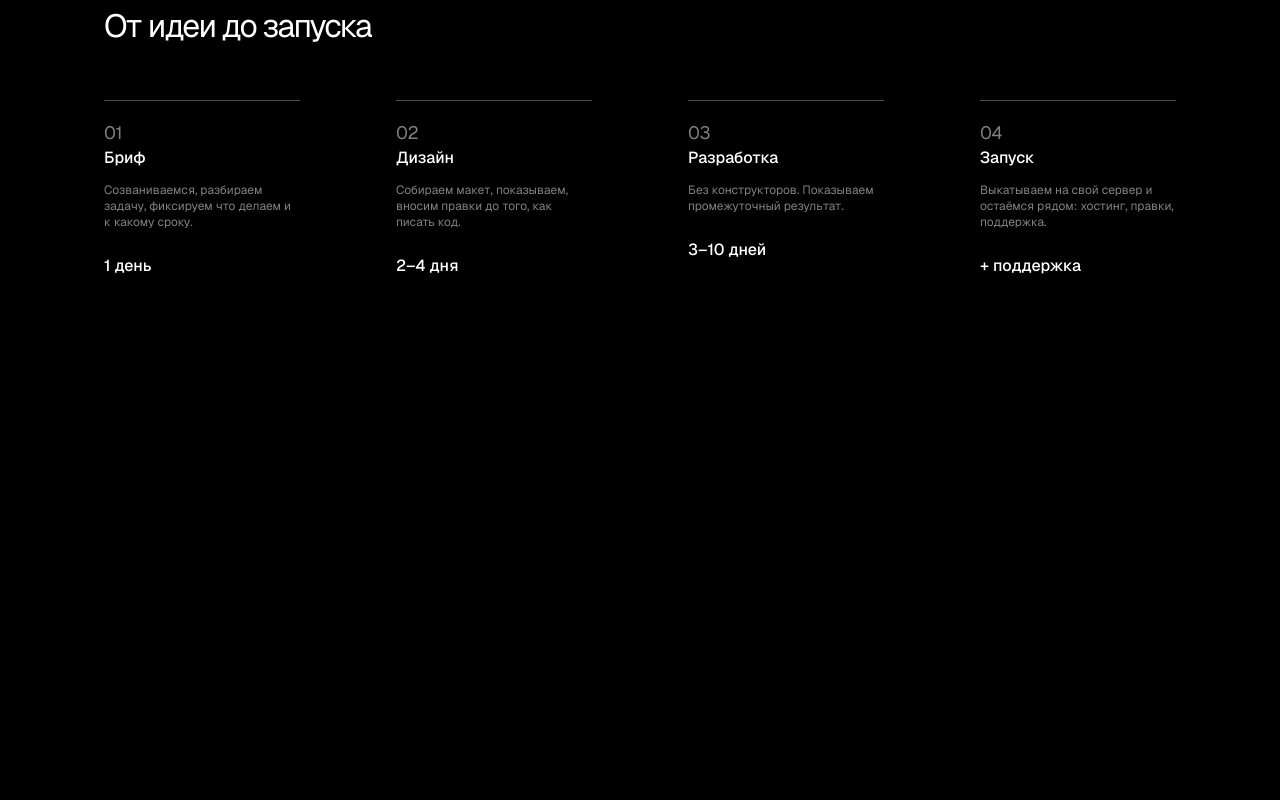
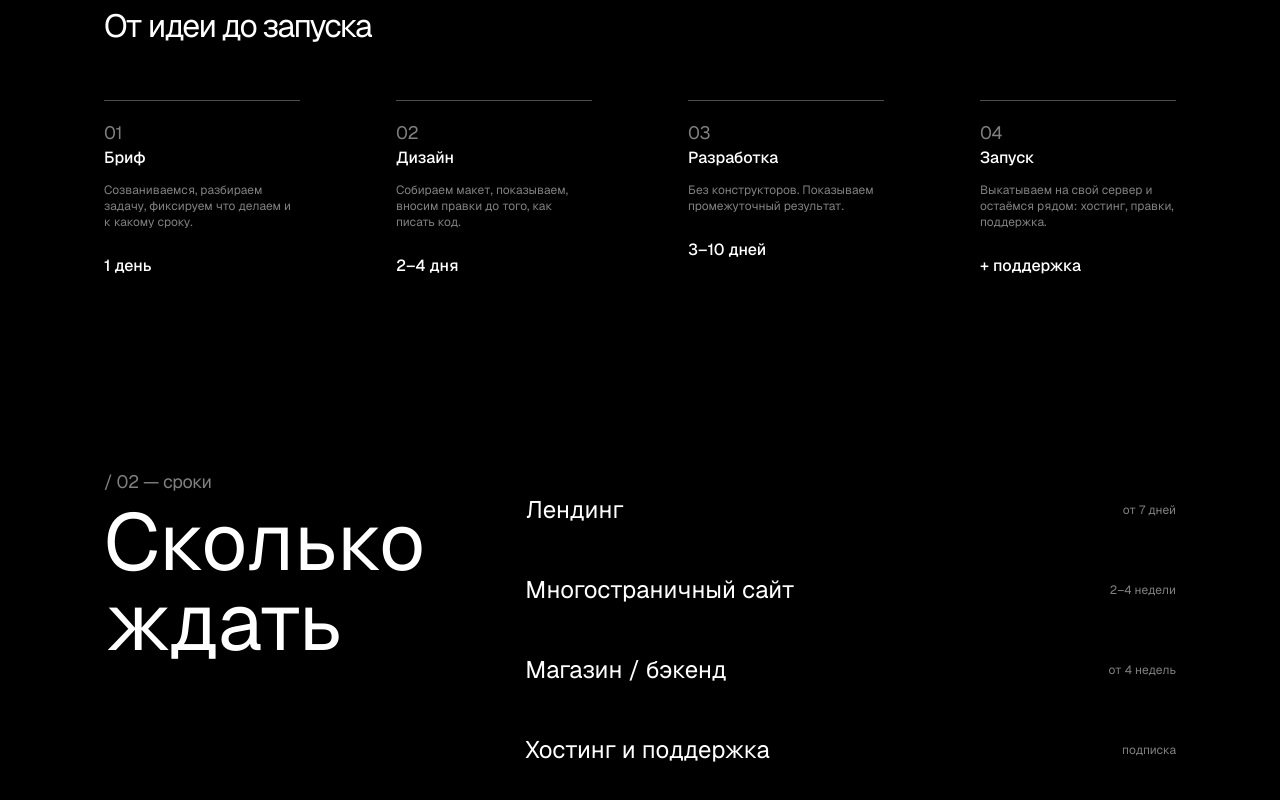
Before and after one commit to 111productionclub/111prodclub, a Next.js app in the folder frontend/: page / in a window 1280 px wide. Shown: the part 951-1751 px from the top of the page. Before the commit the page ends 1325 px from the top, so only its background shows below. Built offline with nearby package versions, Linux system fonts and the light colour scheme.

Commit message:
chores in the page.tsx add Timeline.tsx

```diff
--- a/frontend/app/page.tsx
+++ b/frontend/app/page.tsx
@@ -1,6 +1,7 @@
 import Header from "@/components/Header";
 import Hero from "@/components/Hero";
 import Process from "@/components/Process"
+import Timeline from "@/components/Timeline";
 
 export default function Home() {
   return (
@@ -9,6 +10,7 @@ export default function Home() {
       <main>
         <Hero />
         <Process />
+        <Timeline />
       </main>
     </>
 
```
